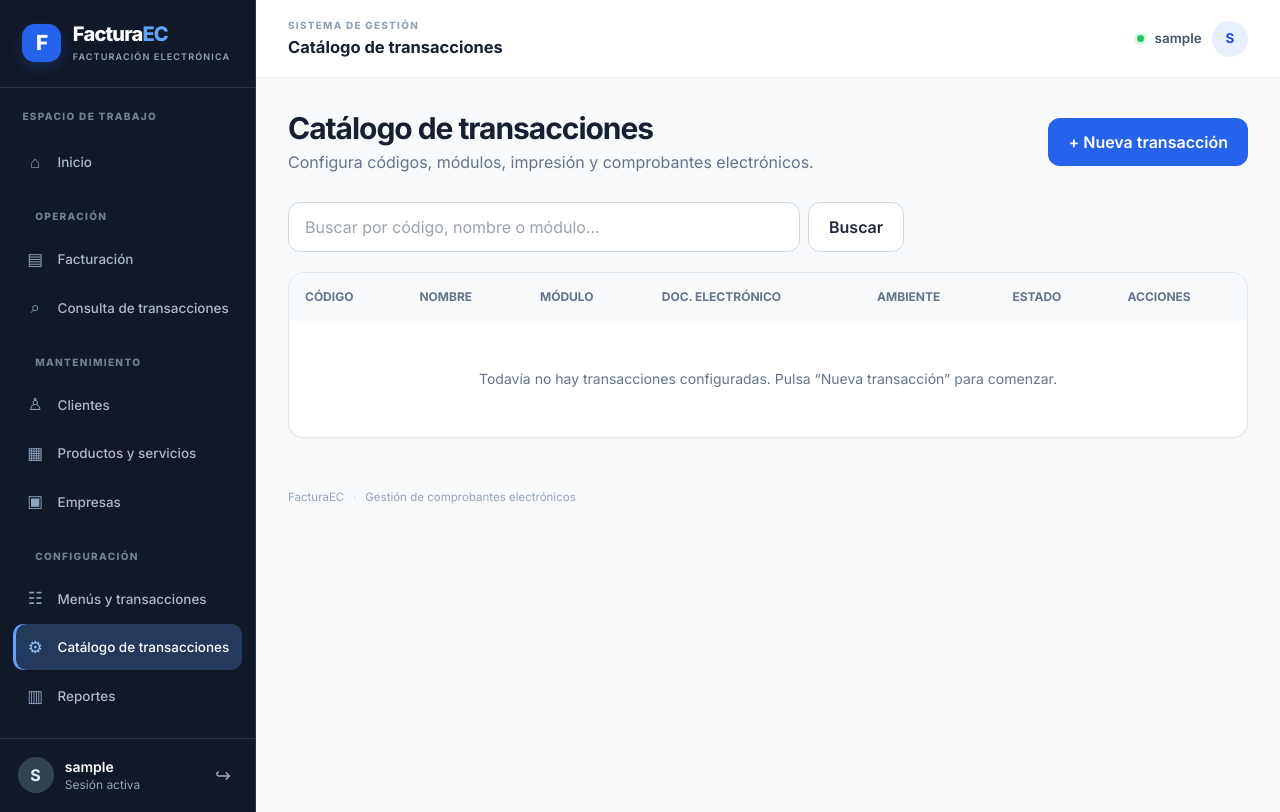
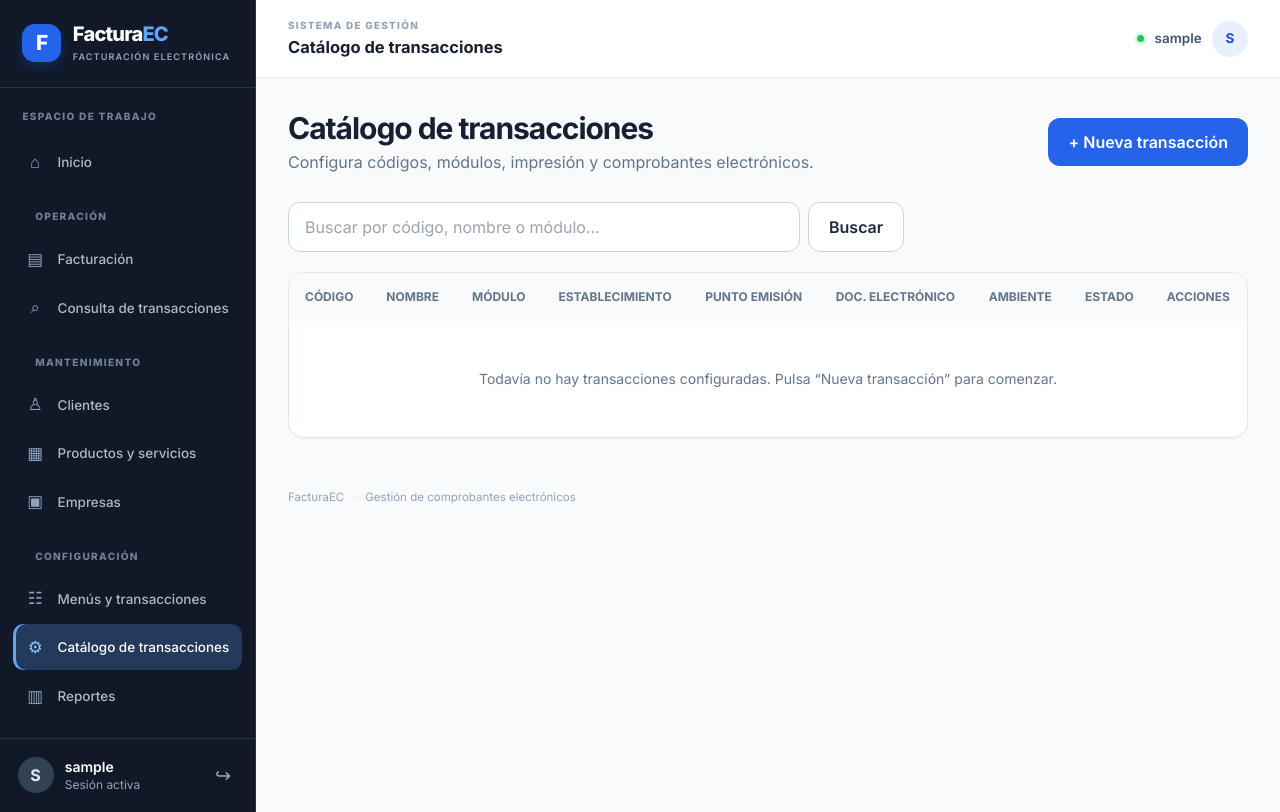
Before and after one commit to caeduardo99/facturacion_sri_django, a Django app: page /facturacion/catalogo-transacciones/ in a window 1280 px wide. Run offline with Django 5.2, Linux system fonts and the light colour scheme; the visitor is signed in with stand-in values (Sample User, id 1); data that the repository does not hold is empty; some libraries are stand-ins or nearby versions.

Commit message:
Mostrar establecimiento y punto de emisión en catálogo

```diff
--- a/templates/facturacion/catalogo_transacciones.html
+++ b/templates/facturacion/catalogo_transacciones.html
@@ -8,9 +8,9 @@
 </div>
 <form method="get" class="mb-5 flex gap-2"><input name="q" value="{{ q }}" placeholder="Buscar por código, nombre o módulo..." class="w-full max-w-lg rounded-xl border border-slate-300 bg-white px-4 py-3"><button class="rounded-xl border border-slate-300 bg-white px-5 py-3 font-semibold">Buscar</button></form>
 <div class="overflow-x-auto rounded-2xl border border-slate-200 bg-white shadow-sm"><table class="min-w-full text-left text-sm">
-<thead class="bg-slate-50 text-xs uppercase text-slate-500"><tr><th class="px-4 py-4">Código</th><th class="px-4 py-4">Nombre</th><th class="px-4 py-4">Módulo</th><th class="px-4 py-4">Doc. electrónico</th><th class="px-4 py-4">Ambiente</th><th class="px-4 py-4">Estado</th><th class="px-4 py-4">Acciones</th></tr></thead>
+<thead class="bg-slate-50 text-xs uppercase text-slate-500"><tr><th class="px-4 py-4">Código</th><th class="px-4 py-4">Nombre</th><th class="px-4 py-4">Módulo</th><th class="px-4 py-4">Establecimiento</th><th class="px-4 py-4">Punto emisión</th><th class="px-4 py-4">Doc. electrónico</th><th class="px-4 py-4">Ambiente</th><th class="px-4 py-4">Estado</th><th class="px-4 py-4">Acciones</th></tr></thead>
 <tbody class="divide-y divide-slate-100">
-{% for t in transacciones %}<tr class="hover:bg-slate-50"><td class="px-4 py-3 font-mono font-semibold">{{ t.codigo }}</td><td class="px-4 py-3">{{ t.nombre }}</td><td class="px-4 py-3">{{ t.modulo }}</td><td class="px-4 py-3">{% if t.documento_electronico %}<span class="rounded-full bg-emerald-50 px-2 py-1 text-emerald-700">Sí · {{ t.codigo_documento_sri }}</span>{% else %}No{% endif %}</td><td class="px-4 py-3">{{ t.get_ambiente_sri_display }}</td><td class="px-4 py-3">{% if t.activo %}Activo{% else %}Inactivo{% endif %}</td><td class="whitespace-nowrap px-4 py-3"><a class="font-semibold text-blue-600" href="{% url 'facturacion:transaccion_editar' t.pk %}">Editar</a><form class="ml-3 inline" method="post" action="{% url 'facturacion:transaccion_eliminar' t.pk %}">{% csrf_token %}<button class="font-semibold text-red-600" onclick="return confirm('¿Desactivar esta transacción?')">Desactivar</button></form></td></tr>
-{% empty %}<tr><td colspan="7" class="px-5 py-12 text-center text-slate-500">Todavía no hay transacciones configuradas. Pulsa “Nueva transacción” para comenzar.</td></tr>{% endfor %}
+{% for t in transacciones %}<tr class="hover:bg-slate-50"><td class="px-4 py-3 font-mono font-semibold">{{ t.codigo }}</td><td class="px-4 py-3">{{ t.nombre }}</td><td class="px-4 py-3">{{ t.modulo }}</td><td class="px-4 py-3 font-mono">{{ t.establecimiento }}</td><td class="px-4 py-3 font-mono">{{ t.punto_emision }}</td><td class="px-4 py-3">{% if t.documento_electronico %}<span class="rounded-full bg-emerald-50 px-2 py-1 text-emerald-700">Sí · {{ t.codigo_documento_sri }}</span>{% else %}No{% endif %}</td><td class="px-4 py-3">{{ t.get_ambiente_sri_display }}</td><td class="px-4 py-3">{% if t.activo %}Activo{% else %}Inactivo{% endif %}</td><td class="whitespace-nowrap px-4 py-3"><a class="font-semibold text-blue-600" href="{% url 'facturacion:transaccion_editar' t.pk %}">Editar</a><form class="ml-3 inline" method="post" action="{% url 'facturacion:transaccion_eliminar' t.pk %}">{% csrf_token %}<button class="font-semibold text-red-600" onclick="return confirm('¿Desactivar esta transacción?')">Desactivar</button></form></td></tr>
+{% empty %}<tr><td colspan="9" class="px-5 py-12 text-center text-slate-500">Todavía no hay transacciones configuradas. Pulsa “Nueva transacción” para comenzar.</td></tr>{% endfor %}
 </tbody></table></div>
 {% endblock %}
```
